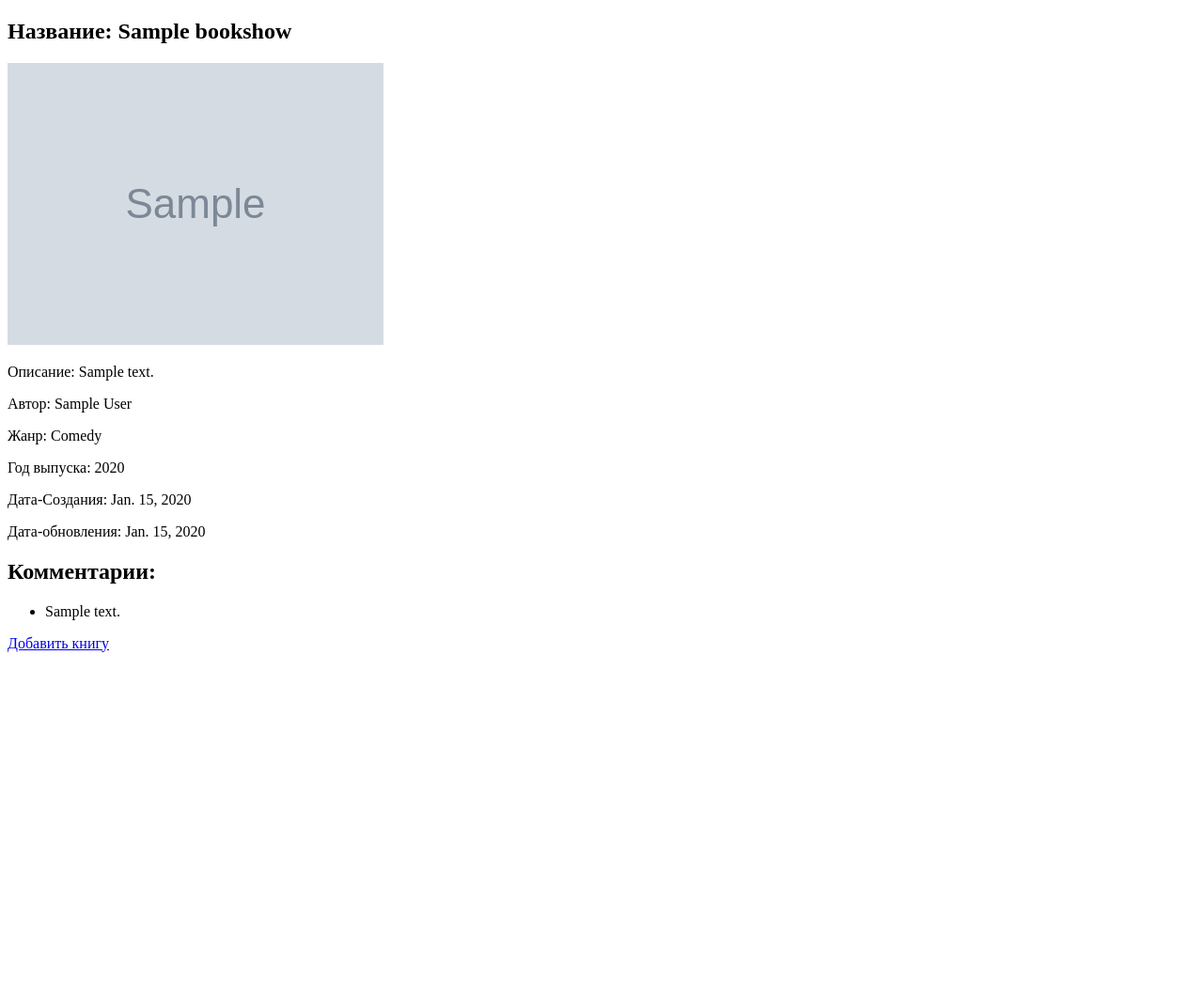
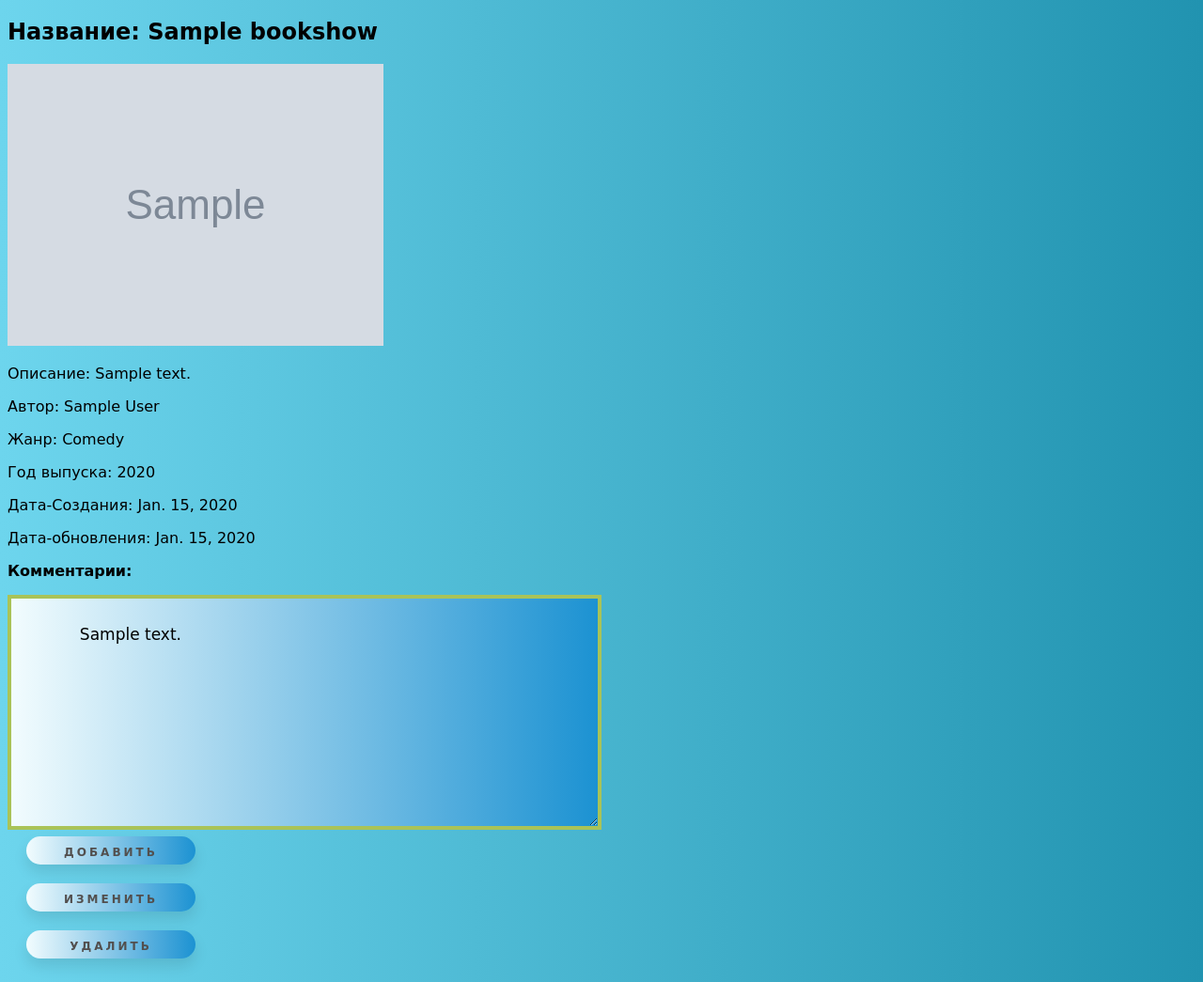
Before and after one commit to Yummy312/Month_4, a Django app: page /catalog/1/ in a window 1280 px wide. Shown: the whole page at 94% size. Before the commit the page ends 694 px from the top, so only its background shows below. Run offline with Django 4.2, Linux system fonts and the light colour scheme; tables that the repository leaves empty hold one stand-in row (values such as "Sample post"); grey boxes marked "Sample" are stand-in pictures.

Commit message:
The done

```diff
--- a/book/urls.py
+++ b/book/urls.py
@@ -3,8 +3,15 @@ from . import views
 app_name = 'book'
 urlpatterns = [
     path('books/', views.book_all, name='book_all'),
+    path('catalog/fantastic/', views.show_genre_fantastic, name="catalog_fantastic"),
+    path('catalog/romantic/', views.show_genre_romantic, name="catalog_romantic"),
+    path('catalog/horror/', views.show_genre_horror, name="catalog_horror"),
+    path('catalog/latest/', views.latest_date, name="catalog_latest"),
     path('catalog/', views.book_show, name="book_show"),
     path('catalog/<int:id>/', views.show_detail, name="show_detail"),
-    path('add-book/', views.add_book, name='add_book')
+    path('catalog/<int:id>/update/', views.update_book, name='catalog_update'),
+    path('catalog/<int:id>/delete/', views.book_delete, name='catalog_delete'),
+    path('add-book/', views.add_book, name='add_book'),
+
 
 ]
--- a/book/views.py
+++ b/book/views.py
@@ -1,5 +1,8 @@
 from django.shortcuts import render, get_object_or_404, redirect, reverse
 from . import models, forms
+from datetime import datetime, timedelta
+
+date = datetime.today() - timedelta(days=2)
 
 
 def book_all(request):
@@ -8,7 +11,7 @@ def book_all(request):
 
 
 def book_show(request):
-    show_book = models.BookShow.objects.all()
+    show_book = models.BookShow.objects.filter().order_by("-id")
     return render(request, "show_books.html", {"show_book": show_book})
 
 
@@ -27,3 +30,49 @@ def add_book(request):
     else:
         form = forms.BookForm()
     return render(request, "add_books.html", {'form': form})
+
+
+def book_delete(request, id):
+    book_id = get_object_or_404(models.BookShow, id=id)
+    book_id.delete()
+    return redirect(reverse("book:book_show"))
+
+
+def update_book(request, id):
+    book_id = get_object_or_404(models.BookShow, id=id)
+    if request.method == 'POST':
+        form = forms.BookForm(instance=book_id,
+                              data=request.POST)
+        if form.is_valid():
+            form.save()
+            return redirect(reverse('book:book_show'))
+    else:
+        form = forms.BookForm(instance=book_id)
+    return render(request, "book_update.html", {"form": form,
+                                                "detail": book_id})
+
+
+def latest_date(request):
+    show_book = models.BookShow.objects.filter(created_date__gt=date).order_by("-id")
+    return render(request, "show_books.html", {"show_book": show_book})
+
+
+def show_genre_horror(request):
+    show_book = models.BookShow.objects.filter(genre="Horror")
+    return render(request, "show_books.html", {"show_book": show_book})
+
+
+def show_genre_romantic(request):
+    show_book = models.BookShow.objects.filter(genre="Romantic")
+    return render(request, "show_books.html", {"show_book": show_book})
+
+
+def show_genre_fantastic(request):
+    show_book = models.BookShow.objects.filter(genre="Fantastic")
+    return render(request, "show_books.html", {"show_book": show_book})
+
+
+def book_delete_(request, id):
+    book_id = get_object_or_404(models.BookShow, id=id)
+    book_id.delete()
+    return redirect(reverse("book:book_show"))
--- a/templates/details.html
+++ b/templates/details.html
@@ -5,7 +5,56 @@
     <title> detail</title>
 </head>
 <body>
+<style>
+
+    body {
+        background: #2193b0; /* fallback for old browsers */
+        background: -webkit-linear-gradient(to right, #6dd5ed, #2193b0); /* Chrome 10-25, Safari 5.1-6 */
+        background: linear-gradient(to right, #6dd5ed, #2193b0); /* W3C, IE 10+/ Edge, Firefox 16+, Chrome 26+, Opera 12+, Safari 7+ */
+    }
+
+    .self_catalog{
+  background: #1c92d2; /* fallback for old browsers */
+  background: -webkit-linear-gradient(to right, #f2fcfe, #1c92d2);
+  background: linear-gradient(to right, #f2fcfe, #1c92d2);
+  transform: translateY(-7px);
+  text-decoration: none;
+  display: inline-block;
+  width: 180px;
+  height: 30px;
+  line-height: 35px;
+  border-radius: 35px;
+  margin: 10px 20px;
+  font-family: URW Chancery L, cursive;
+  font-size: 12px;
+  text-transform: uppercase;
+  text-align: center;
+  letter-spacing: 3px;
+  font-weight: 600;
+  color: #524f4e;
+  box-shadow: 0 8px 15px rgba(0, 0, 0, .1);
+  transition: .3s;
+
+    }
+    .Words-box {
+        color: black;
+        font-family: URW Chancery L, cursive;
+    }
+.size-comment{
+    background: #1c92d2; /* fallback for old browsers */
+    background: -webkit-linear-gradient(to right, #f2fcfe, #1c92d2);
+    background: linear-gradient(to right, #f2fcfe, #1c92d2);
+    font-family: URW Chancery L, cursive;
+    border: 4px solid #a9c358;
+    padding: 8px; /* Поля */
+    width: 50%; /* Ширина */
+    height: 250px; /* Высота */
+    box-sizing: border-box; /* Алгоритм расчёта ширины */
+    font-size: 17px;
+}
+</style>
 <div>
+    <div class="Words-box">
   <h2> Название: {{detail.title}}</h2>
   <img src="{{ detail.image.url }}">
   <p>Описание: {{detail.description}}</p>
@@ -14,19 +63,28 @@
     <p>Год выпуска: {{detail.year_of_issue}}</p>
   <p>Дата-Создания: {{detail.created_date}}</p>
   <p>Дата-обновления: {{detail.update_date}}</p>
-
+   </div>
 
 </div>
 <div>
-    <h2> Комментарии:</h2>
-    <ul>
+    <form action="handler.php">
+   <p><b class="Words-box">Комментарии:</b></p>
+
+    <textarea  class = "size-comment" >
         {% for i in detail.BookFeedBack.all %}
-        <li>
-            <p>{{i.text}}</p>
-        </li>
+            {{i.text}}
         {% endfor %}
-    </ul>
-    <a href="/add-book/"> Добавить книгу</a>
+   </textarea>
+
+  </form>
 </div>
+
+<footer>
+     <a href="/add-book/" class="self_catalog"> Добавить </a>
+     <br>
+  <a href="/catalog/{{ detail.id }}/update/ " class="self_catalog">Изменить </a>
+     <br>
+ <a href="/catalog/{{ detail.id }}/delete/" class="self_catalog">Удалить </a>
+</footer>
 </body>
 </html>
```
Also changed, not shown: templates/book_update.html (added, +14 -0 lines), templates/show_books.html (+43 -29 lines).
